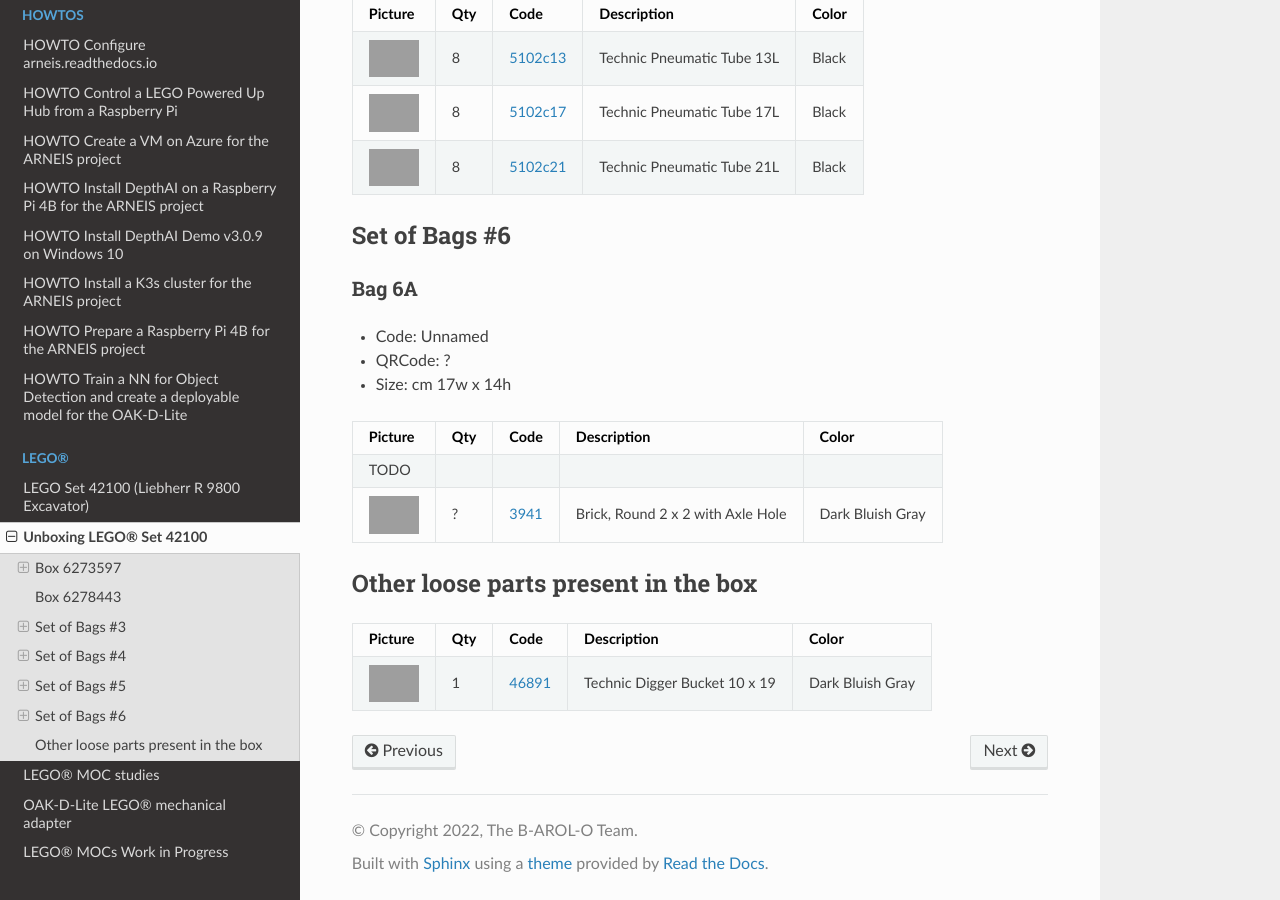
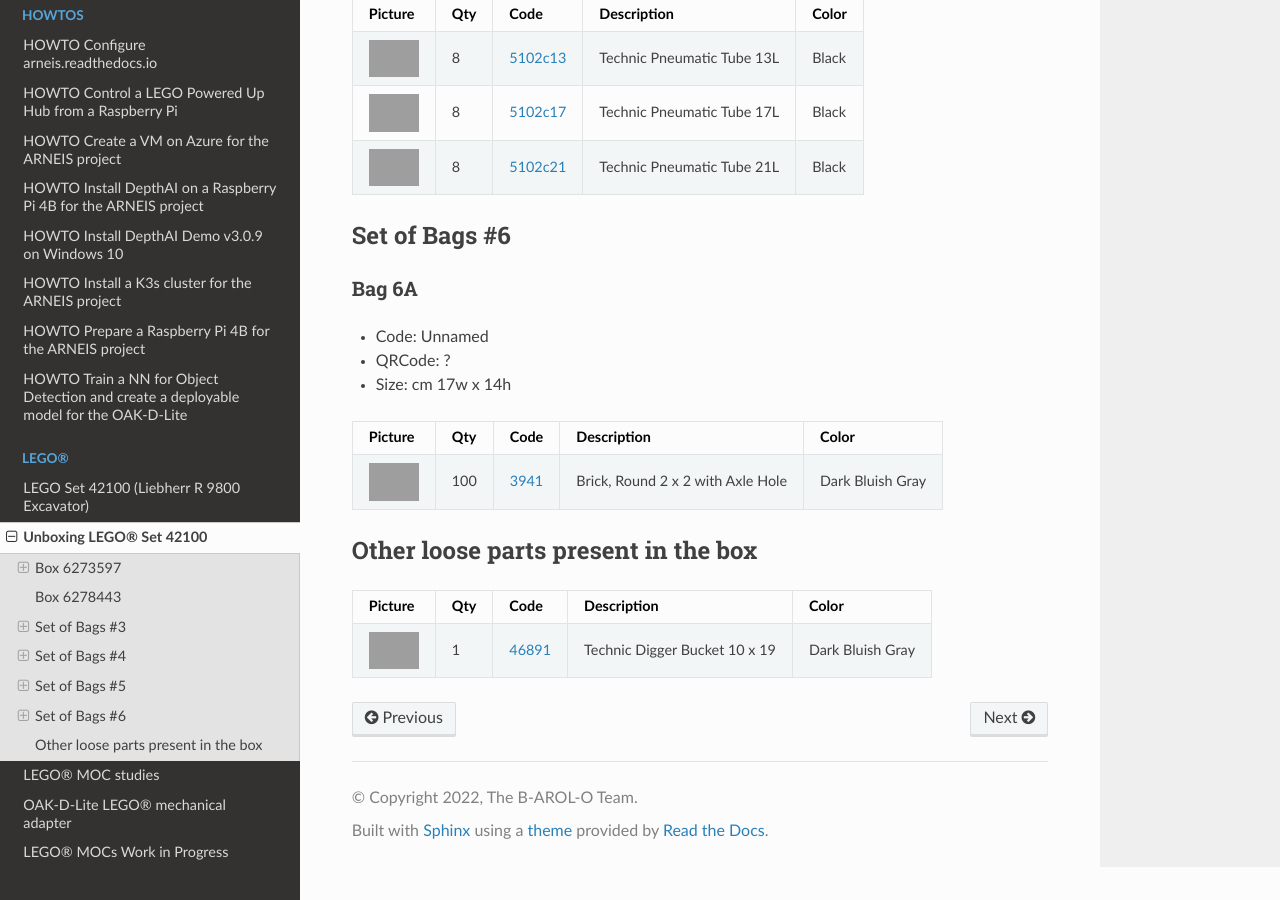
Before and after one commit to B-AROL-O/ARNEIS, a Sphinx documentation site: the page built from docs/lego-set-42100/unboxing-lego-set-42100.md, in a window 1280 px wide and 900 px high, scrolled down 35950 px. Built offline with Sphinx 7.4.7 and the Read the Docs theme 2.0.0, drawn with Linux system fonts in a browser that asks for light colours.

Commit message:
[Feat] Add contents of LEGO Set 42100 Bags #6

```diff
--- a/docs/lego-set-42100/unboxing-lego-set-42100.md
+++ b/docs/lego-set-42100/unboxing-lego-set-42100.md
@@ -923,10 +923,9 @@ Picture | Qty | Code | Description | Color |
 * QRCode: ?
 * Size: cm 17w x 14h
 
-Picture |  Qty | Code | Description | Color |
---------|-----:|------|-------------|-------|
-TODO
-![3941](https://img.bricklink.com/P/85/3941.jpg)| ? | [3941](https://www.bricklink.com/v2/catalog/catalogitem.page?P=3941&idColor=85) | Brick, Round 2 x 2 with Axle Hole | Dark Bluish Gray
+Picture | Qty | Code | Description | Color |
+--------|----:|------|-------------|-------|
+![3941](https://img.bricklink.com/P/85/3941.jpg)| 100 | [3941](https://www.bricklink.com/v2/catalog/catalogitem.page?P=3941&idColor=85) | Brick, Round 2 x 2 with Axle Hole | Dark Bluish Gray
 
 ## Other loose parts present in the box
 
```
